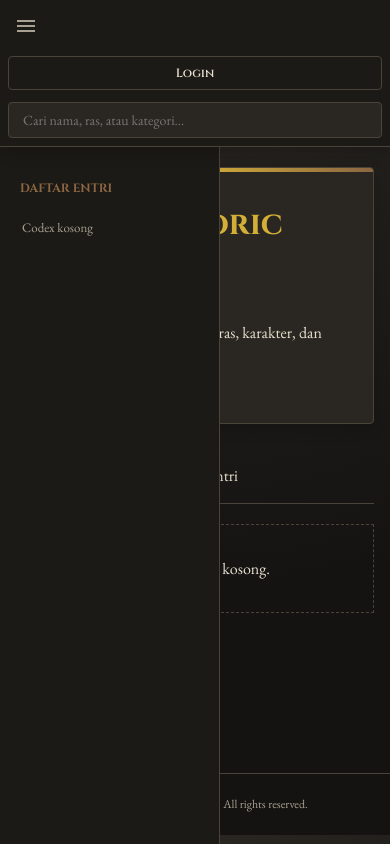
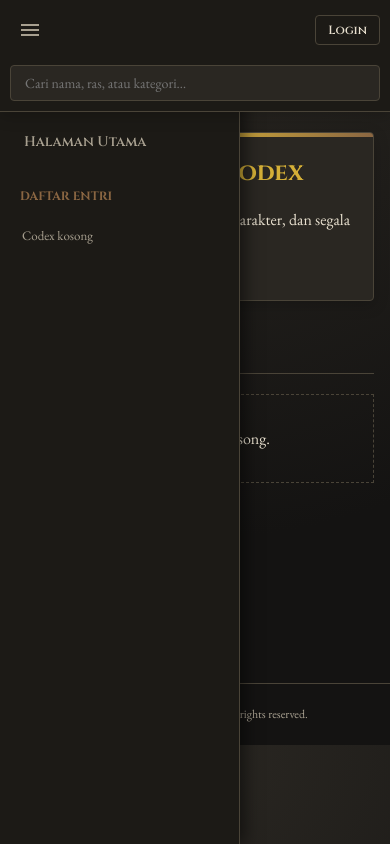
Before and after one commit to Rihaxz/The-Velmoric-Codex, a plain HTML site: page index.html in a window 390 px wide. Both pictures are taken after a click on the button "Buka Menu". Drawn offline with nearby package versions, Linux system fonts and the light colour scheme; no server answers.

Commit message:
Update style.css

```diff
--- a/css/style.css
+++ b/css/style.css
@@ -35,32 +35,29 @@
 a:hover { text-decoration: underline; }
 
 /* =========================================================
-   TOPBAR (RESPONSIVE FIX)
+   TOPBAR (Diperbaiki untuk Mobile)
    ========================================================= */
 .topbar {
   position: sticky; top: 0; z-index: 100; display: flex; align-items: center; gap: 12px;
   min-height: 60px; padding: 8px 16px; background: var(--bg-darker);
   backdrop-filter: blur(8px); border-bottom: 1px solid var(--border-color);
-  box-shadow: 0 4px 15px rgba(0,0,0,0.2);
-  flex-wrap: wrap; /* Kunci perbaikan agar tidak tumpang tindih */
+  box-shadow: 0 4px 15px rgba(0,0,0,0.2); flex-wrap: wrap;
 }
 .brand { display: flex; align-items: center; gap: 8px; cursor: pointer; }
 .brand-text { font-family: 'Cinzel', serif; font-size: 16px; letter-spacing: 1px; color: var(--accent-gold); white-space: nowrap; }
-.search-wrap { flex: 1; display: flex; justify-content: center; min-width: 150px; } /* min-width: 0 mencegah overflow */
+.search-wrap { flex: 1; display: flex; justify-content: center; min-width: 150px; }
 .search {
   width: 100%; max-width: 400px; padding: 8px 14px; border: 1px solid var(--border-color);
   border-radius: 4px; font-size: 14px; background: var(--bg-dark); color: var(--text-primary);
 }
 .search:focus { outline: none; border-color: var(--accent-gold); }
-
-/* Grup Tombol di Kanan Topbar */
 .topbar-actions { display: flex; align-items: center; gap: 8px; flex-wrap: wrap; }
 
 /* =========================================================
    BUTTONS
    ========================================================= */
 .btn {
-  display: inline-flex; align-items: center; gap: 6px; padding: 8px 16px;
+  display: inline-flex; align-items: center; justify-content: center; gap: 6px; padding: 8px 16px;
   border: 1px solid var(--border-color); border-radius: 4px;
   background: var(--bg-dark); color: var(--text-primary);
   font-family: 'Cinzel', serif; font-size: 13px; font-weight: 600;
@@ -71,8 +68,9 @@
 .btn-primary:hover { background: #a37a50; box-shadow: 0 0 10px rgba(212, 175, 55, 0.4); }
 .btn-outline { background: transparent; border-color: var(--border-color); }
 .btn-outline:hover { border-color: var(--accent-gold); color: var(--accent-gold); }
+.btn-danger { color: #fff; background: var(--danger); border-color: #8b1a1a; }
 .btn-sm { padding: 5px 12px; font-size: 12px; }
-.icon-btn { background: none; border: none; cursor: pointer; padding: 6px; color: var(--text-muted); transition: color 0.2s; display: flex; align-items: center; justify-content: center; }
+.icon-btn { background: none; border: none; cursor: pointer; padding: 8px; color: var(--text-muted); transition: color 0.2s; display: flex; align-items: center; justify-content: center; }
 .icon-btn:hover { color: var(--accent-gold); }
 
 /* =========================================================
@@ -80,21 +78,23 @@
    ========================================================= */
 .layout { display: flex; align-items: flex-start; }
 .sidebar {
-  width: 220px; flex: 0 0 220px; position: sticky; top: 60px; height: calc(100vh - 60px);
+  width: 240px; flex: 0 0 240px; position: sticky; top: 60px; height: calc(100vh - 60px);
   overflow-y: auto; padding: 16px 12px 40px; border-right: 1px solid var(--border-color); background: var(--bg-darker);
+  transition: transform 0.3s ease; z-index: 90;
 }
 .side-title { font-family: 'Cinzel', serif; font-size: 12px; font-weight: 700; text-transform: uppercase; color: var(--accent-brown); padding: 16px 8px 8px; }
 .side-link {
-  display: flex; align-items: center; padding: 8px 10px; border-radius: 4px;
-  color: var(--text-muted); cursor: pointer; margin-bottom: 4px; transition: all 0.2s;
-  font-family: 'Cinzel', serif; font-size: 13px; font-weight: 600;
+  display: flex; align-items: center; padding: 10px 12px; border-radius: 4px;
+  color: var(--text-muted); cursor: pointer; margin-bottom: 6px; transition: all 0.2s;
+  font-family: 'Cinzel', serif; font-size: 14px; font-weight: 600;
 }
 .side-link:hover { background: var(--bg-dark); color: var(--text-primary); text-decoration: none; }
 .side-link.active { background: var(--bg-light); color: var(--accent-gold); border-left: 3px solid var(--accent-gold); }
-.side-emoji { font-size: 16px; width: 24px; height: 24px; display: flex; align-items: center; justify-content: center; border-radius: 50%; overflow: hidden; margin-right: 10px; }
+.side-emoji { font-size: 16px; width: 28px; height: 28px; display: flex; align-items: center; justify-content: center; border-radius: 50%; overflow: hidden; margin-right: 12px; }
 .side-emoji img { width: 100%; height: 100%; object-fit: cover; }
 .side-name { overflow: hidden; text-overflow: ellipsis; white-space: nowrap; }
-.main { flex: 1; min-width: 0; padding: 30px 40px 100px; max-width: 1100px; }
+
+.main { flex: 1; min-width: 0; padding: 30px 40px 120px; max-width: 1100px; }
 
 /* =========================================================
    PAGE HEADER & ARTICLE
@@ -103,7 +103,7 @@
 .tab { padding: 8px 16px; font-family: 'Cinzel', serif; font-size: 13px; color: var(--text-muted); border-bottom: 2px solid transparent; }
 .tab.active { color: var(--accent-gold); border-bottom-color: var(--accent-gold); font-weight: 600; }
 .tab-actions { margin-left: auto; display: flex; gap: 8px; padding-bottom: 8px; }
-.page-title { font-family: 'Cinzel', serif; font-weight: 700; font-size: 32px; line-height: 1.2; margin: 16px 0 4px; border-bottom: 1px solid var(--border-color); padding-bottom: 8px; color: var(--accent-gold); }
+.page-title { font-family: 'Cinzel', serif; font-weight: 700; font-size: clamp(24px, 5vw, 32px); line-height: 1.2; margin: 16px 0 4px; border-bottom: 1px solid var(--border-color); padding-bottom: 8px; color: var(--accent-gold); }
 .page-sub { color: var(--text-muted); font-size: 14px; margin-bottom: 24px; font-style: italic; }
 .article-grid { display: grid; grid-template-columns: minmax(0, 1fr) 340px; gap: 30px; align-items: start; }
 .toc { display: inline-block; border: 1px solid var(--border-color); background: var(--bg-darker); padding: 12px 24px 12px 16px; margin: 0 0 24px; border-radius: 4px; border-left: 3px solid var(--accent-brown); }
@@ -125,12 +125,14 @@
 .infobox-table { width: 100%; border-collapse: collapse; font-size: 14px; }
 .infobox-table th { width: 40%; text-align: left; vertical-align: top; padding: 8px 12px; font-weight: 600; border-bottom: 1px solid var(--border-color); color: var(--text-muted); background: rgba(0,0,0,0.05); }
 .infobox-table td { padding: 8px 12px; border-bottom: 1px solid var(--border-color); }
-.home-hero { border: 1px solid var(--border-color); background: var(--bg-dark); padding: 30px; border-radius: 4px; margin-bottom: 30px; box-shadow: 0 4px 15px rgba(0,0,0,0.2); position: relative; overflow: hidden; }
+
+.home-hero { border: 1px solid var(--border-color); background: var(--bg-dark); padding: clamp(20px, 5vw, 30px); border-radius: 4px; margin-bottom: 30px; box-shadow: 0 4px 15px rgba(0,0,0,0.2); position: relative; overflow: hidden; }
 .home-hero::before { content: ''; position: absolute; top: 0; left: 0; width: 100%; height: 4px; background: linear-gradient(90deg, var(--accent-brown), var(--accent-gold), var(--accent-brown)); }
-.home-hero h1 { font-family: 'Cinzel', serif; font-size: 32px; margin: 0 0 12px; color: var(--accent-gold); }
+.home-hero h1 { font-family: 'Cinzel', serif; font-size: clamp(24px, 6vw, 32px); margin: 0 0 12px; color: var(--accent-gold); }
 .home-hero p { max-width: 640px; color: var(--text-primary); margin: 0 0 20px; font-size: 16px; }
 .section-head { display: flex; align-items: baseline; gap: 12px; border-bottom: 1px solid var(--border-color); padding-bottom: 8px; margin-bottom: 20px; }
 .section-head h2 { font-family: 'Cinzel', serif; font-size: 24px; margin: 0; color: var(--text-primary); }
+
 .card-grid { display: grid; grid-template-columns: repeat(auto-fill, minmax(280px, 1fr)); gap: 20px; }
 .card { display: flex; gap: 16px; border: 1px solid var(--border-color); background: var(--card-bg); padding: 16px; border-radius: 4px; cursor: pointer; transition: all 0.3s; }
 .card:hover { border-color: var(--accent-gold); box-shadow: 0 4px 15px rgba(212, 175, 55, 0.15); transform: translateY(-2px); }
@@ -154,11 +156,12 @@
 .field.full { margin-bottom: 16px; }
 .field span { font-weight: 600; color: var(--text-muted); font-family: 'Cinzel', serif; }
 .field em { color: var(--danger); font-style: normal; }
-.field input, .field textarea, .field select { font-size: 15px; padding: 10px 12px; border: 1px solid var(--border-color); border-radius: 4px; background: var(--bg-dark); color: var(--text-primary); width: 100%; }
+.field input, .field textarea, .field select { font-size: 16px; padding: 10px 12px; border: 1px solid var(--border-color); border-radius: 4px; background: var(--bg-dark); color: var(--text-primary); width: 100%; }
 .field input:focus, .field textarea:focus, .field select:focus { outline: none; border-color: var(--accent-gold); }
 .field textarea { resize: vertical; min-height: 70px; }
 .form-actions { display: flex; justify-content: flex-end; gap: 12px; padding-top: 20px; border-top: 1px solid var(--border-color); margin-top: 10px; }
-#aiChatModal .modal { max-width: 450px; height: 80vh; display: flex; flex-direction: column; margin: 0 auto; }
+
+#aiChatModal .modal { max-width: 450px; height: 85vh; display: flex; flex-direction: column; margin: 0 auto; }
 .chat-container { flex: 1; display: flex; flex-direction: column; overflow: hidden; padding: 16px; }
 .chat-messages { flex: 1; overflow-y: auto; display: flex; flex-direction: column; gap: 12px; padding-right: 5px; }
 .chat-bubble { padding: 10px 14px; border-radius: 8px; max-width: 85%; font-size: 14px; line-height: 1.4; }
@@ -171,9 +174,10 @@
 /* =========================================================
    FLOATING BUTTONS (AI)
    ========================================================= */
-.floating-controls { position: fixed; bottom: 100px; right: 20px; display: flex; flex-direction: column; gap: 15px; z-index: 150; }
+.floating-controls { position: fixed; bottom: 120px; right: 20px; display: flex; flex-direction: column; gap: 15px; z-index: 150; }
 .float-btn { width: 60px; height: 60px; border-radius: 50%; border: 2px solid var(--accent-gold); background: var(--bg-dark); color: var(--accent-gold); display: flex; align-items: center; justify-content: center; cursor: pointer; box-shadow: 0 4px 15px rgba(0,0,0,0.5); transition: transform 0.2s; overflow: hidden; padding: 0; }
 .float-btn:hover { transform: scale(1.1); background: var(--bg-light); }
+.float-btn img { width: 100%; height: 100%; object-fit: contain; border-radius: 50%; }
 
 /* =========================================================
    BOTTOM MUSIC PLAYER
@@ -183,14 +187,14 @@
   background: linear-gradient(to top, var(--bg-darkest), var(--bg-darker));
   border-top: 1px solid var(--accent-gold); z-index: 200;
   display: none; align-items: center; justify-content: space-between; padding: 0 24px;
-  box-shadow: 0 -4px 20px rgba(212, 175, 55, 0.15);
+  box-shadow: 0 -4px 20px rgba(212, 175, 55, 0.15); transition: transform 0.3s ease;
 }
 .bottom-player.active { display: flex; }
 .player-info { display: flex; align-items: center; gap: 12px; width: 25%; }
-.player-icon { color: var(--accent-gold); filter: drop-shadow(0 0 5px rgba(212, 175, 55, 0.5)); }
+.player-icon { color: var(--accent-gold); filter: drop-shadow(0 0 5px rgba(212, 175, 55, 0.5)); flex-shrink: 0; }
 .player-title { font-size: 14px; font-family: 'Cinzel', serif; color: var(--text-primary); white-space: nowrap; overflow: hidden; text-overflow: ellipsis; text-shadow: 1px 1px 2px #000; }
 .player-controls { display: flex; align-items: center; gap: 20px; }
-.player-btn { background: none; border: none; color: var(--text-muted); cursor: pointer; transition: all 0.2s; display: flex; align-items: center; justify-content: center; }
+.player-btn { background: none; border: none; color: var(--text-muted); cursor: pointer; transition: all 0.2s; display: flex; align-items: center; justify-content: center; padding: 5px; }
 .player-btn:hover { color: var(--accent-gold); transform: scale(1.1); }
 .player-btn.play-pause { color: var(--accent-gold); background: rgba(212, 175, 55, 0.1); padding: 8px; border-radius: 50%; border: 1px solid rgba(212, 175, 55, 0.3); box-shadow: 0 0 10px rgba(212, 175, 55, 0.2); }
 .player-btn.play-pause:hover { background: rgba(212, 175, 55, 0.2); box-shadow: 0 0 15px rgba(212, 175, 55, 0.4); }
@@ -200,28 +204,47 @@
 .progress-fill { height: 100%; background: var(--accent-gold); width: 0%; transition: width 0.1s; box-shadow: 0 0 8px var(--accent-gold); }
 
 /* =========================================================
-   SCROLLBAR & RESPONSIVE
+   RESPONSIVE (MOBILE UI FIXES)
    ========================================================= */
-::-webkit-scrollbar { width: 8px; }
-::-webkit-scrollbar-track { background: var(--bg-darkest); }
-::-webkit-scrollbar-thumb { background: var(--bg-light); border-radius: 4px; }
+@media (max-width: 900px) {
+  /* Topbar HP */
+  .topbar { padding: 10px; gap: 10px; }
+  .brand-text { display: none; }
+  .search-wrap { order: 3; width: 100%; flex-basis: 100%; margin-top: 5px; }
+  .search { max-width: 100%; }
+  .topbar-actions { margin-left: auto; }
+  .btn { padding: 6px 12px; font-size: 12px; }
 
-@media (max-width: 900px) {
-  .sidebar { position: fixed; left: 0; top: 60px; bottom: 0; z-index: 90; transform: translateX(-100%); transition: transform 0.3s; }
-  .sidebar.open { transform: none; }
-  .main { padding: 20px 16px 120px; }
-  .article-grid { grid-template-columns: 1fr; }
-  .infobox { order: -1; max-width: 100%; margin: 0 auto 20px; }
+  /* Sidebar HP (Slide in) */
+  .sidebar { position: fixed; left: 0; top: 60px; bottom: 0; transform: translateX(-100%); height: calc(100vh - 60px); box-shadow: 5px 0 15px rgba(0,0,0,0.5); }
+  .sidebar.open { transform: translateX(0); }
+
+  /* Layout Konten */
+  .main { padding: 20px 16px 160px; }
+  .article-grid { grid-template-columns: 1fr; gap: 20px; }
+  .infobox { order: -1; max-width: 100%; margin: 0 auto 10px; }
+
+  /* Form & Grid */
   .form-grid { grid-template-columns: 1fr; }
-  .brand-text { display: none; }
+  .card-grid { grid-template-columns: 1fr; }
 
-  /* Perbaikan Topbar di HP */
-  .topbar { padding: 8px; gap: 8px; }
-  .topbar-actions { width: 100%; justify-content: space-between; margin-top: 4px; }
-  .topbar-actions .btn { flex: 1; justify-content: center; padding: 8px 5px; font-size: 12px; }
-  .search-wrap { order: 3; width: 100%; flex-basis: 100%; margin-top: 4px; }
+  /* Music Player HP (Vertikal) */
+  .bottom-player {
+    height: auto; padding: 12px 16px; flex-wrap: wrap; gap: 12px; justify-content: center;
+  }
+  .player-info { width: 100%; justify-content: center; }
+  .player-controls { width: 100%; justify-content: center; gap: 30px; }
+  .player-progress { width: 100%; order: 3; padding-bottom: 5px; }
 
-  .bottom-player { height: auto; padding: 12px; flex-wrap: wrap; gap: 12px; }
-  .player-info, .player-progress { width: 100%; justify-content: center; }
-  .player-controls { width: 100%; justify-content: center; }
+  /* AI Button HP */
+  .floating-controls { bottom: 180px; right: 15px; }
+  .float-btn { width: 50px; height: 50px; }
 }
+
+@media (max-width: 500px) {
+  #btnAdd { display: none !important; } /* Sembunyikan tombol tambah teks di HP, ganti via ikon */
+  .topbar-actions { gap: 5px; }
+  .page-title { font-size: 22px; }
+  .home-hero h1 { font-size: 24px; }
+  .section-head h2 { font-size: 20px; }
+}
```
